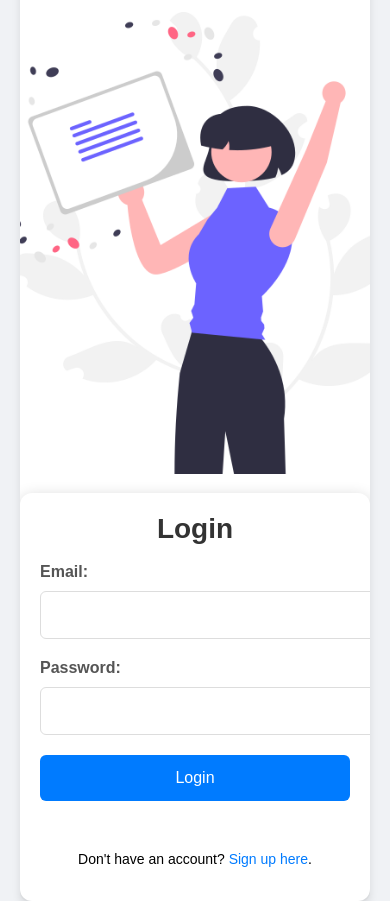
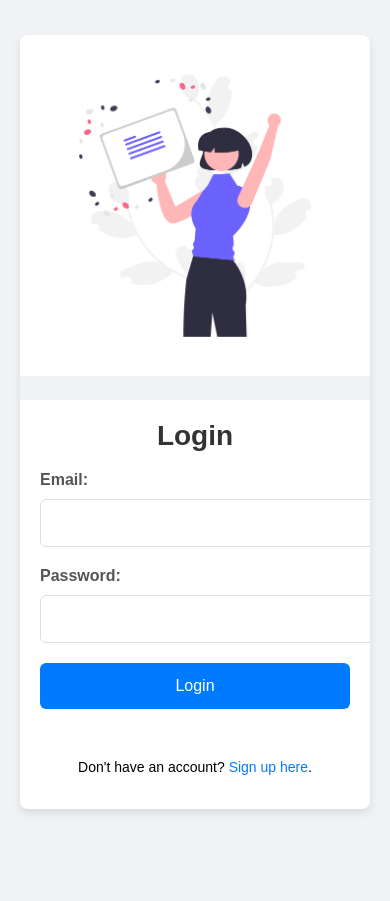
Before and after one commit to NaomeJoyeuse/my-portofolio, a plain HTML site: page login.html in a window 390 px wide. After the commit the page ends 844 px from the top, so only its background shows below. Drawn offline with Linux system fonts and the light colour scheme.

Commit message:
login design

```diff
--- a/authsytlyes.css
+++ b/authsytlyes.css
@@ -10,9 +10,9 @@ body {
 
 .page-container {
     display: flex;
-    flex-direction: column;
+    flex-direction: row; /* Change to row to place image and form side by side */
     width: 100%;
-    max-width: 600px;
+    max-width: 1200px; /* Increase max-width to accommodate both elements */
     margin: 20px;
     border-radius: 8px;
     overflow: hidden;
@@ -20,8 +20,7 @@ body {
 }
 
 .header {
-    width: 100%;
-    height: 600px; /* Adjusted height for a larger image */
+    flex: 1; /* Allow image section to take available space */
     overflow: hidden;
 }
 
@@ -32,11 +31,11 @@ body {
 }
 
 .form-container {
+    flex: 1; /* Allow form section to take available space */
     background: #ffffff; /* White background for the form */
-    padding: 40px; /* Increased padding for a larger form area */
-    margin-top: -100px; /* Move form up to overlap header image */
-    border-radius: 12px; /* Rounded corners */
-    box-shadow: 0 4px 16px rgba(0, 0, 0, 0.2); /* Added shadow */
+    padding: 40px;
+
+
     display: flex;
     flex-direction: column;
     align-items: center;
@@ -72,11 +71,11 @@ input {
 
 button {
     width: 100%;
-    padding: 14px; /* Larger button */
+    padding: 14px;
     background-color: #007bff;
     color: white;
     border: none;
-    border-radius: 6px; /* Rounded button */
+    border-radius: 6px;
     cursor: pointer;
     font-size: 16px;
 }
@@ -86,7 +85,7 @@ button:hover {
 }
 
 p {
-    margin-top: 20px; /* Increased margin */
+    margin-top: 20px;
     font-size: 14px;
 }
 
@@ -101,12 +100,13 @@ a:hover {
 
 @media (max-width: 768px) {
     .page-container {
+        flex-direction: column;
         width: 100%;
         max-width: 100%;
     }
 
     .form-container {
-        margin-top: -50px; /* Adjust for mobile view */
-        padding: 20px; /* Adjust padding for mobile */
+        margin-top: 20px;
+        padding: 20px;
     }
 }
```
